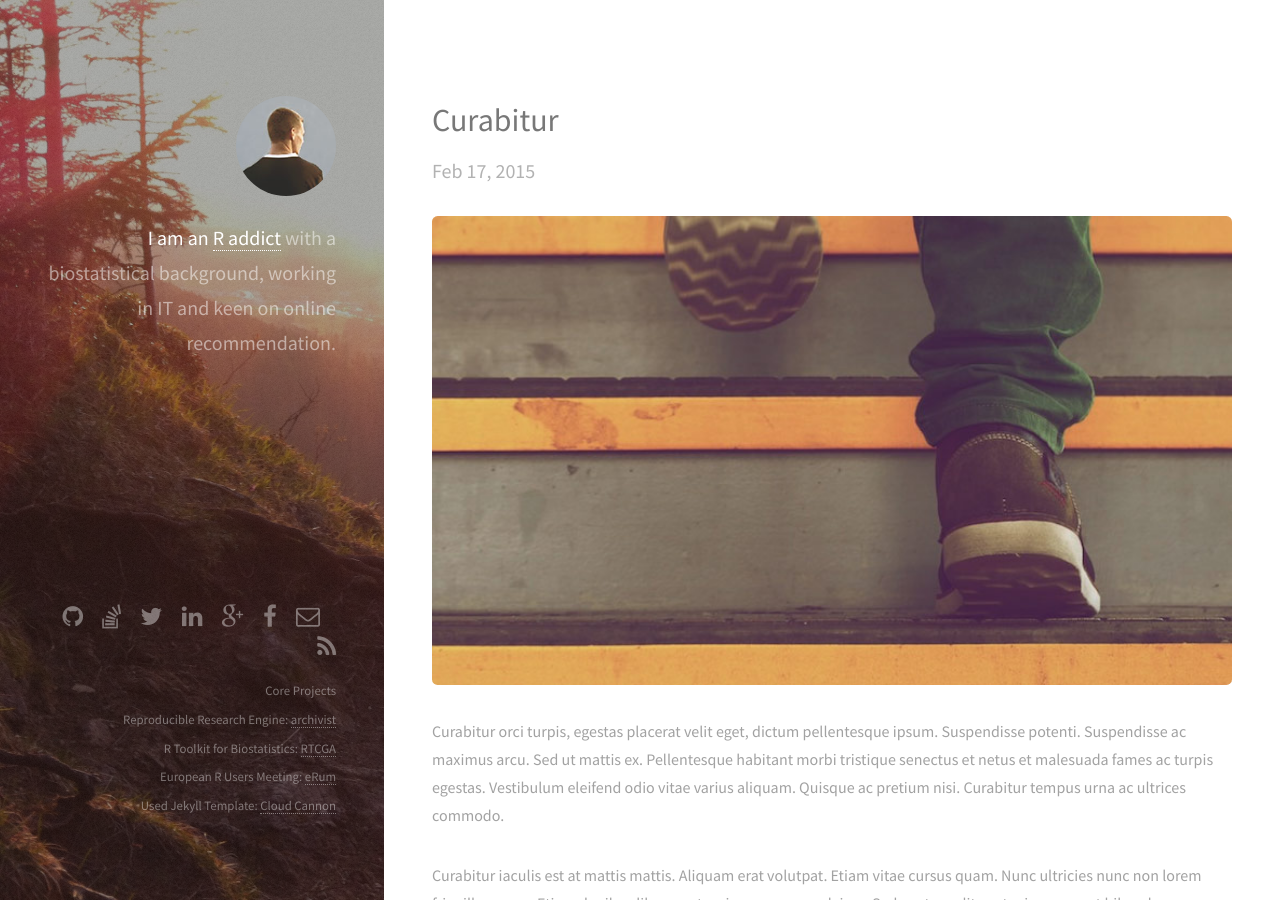
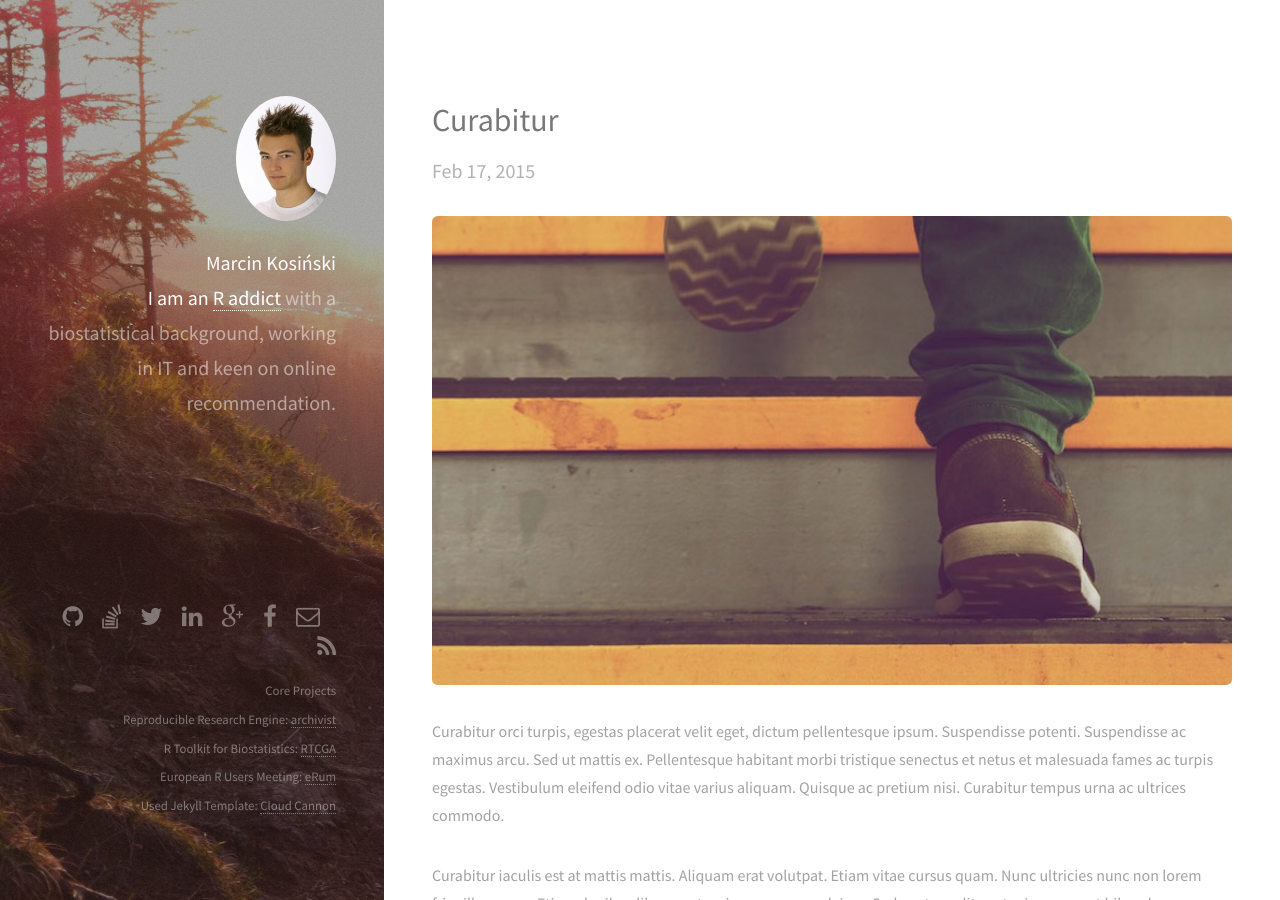
Before and after one commit to MarcinKosinski/MarcinKosinski.github.io, a Jekyll site: the page built from index.html, in a window 1280 px wide and 900 px high. Built offline with Jekyll 4.4.1, drawn with Linux system fonts in a browser that asks for light colours; comment, search, counter and statistics services are not loaded.

Commit message:
zdjecie. nie zbyt gejowe?

```diff
--- a/_layouts/default.html
+++ b/_layouts/default.html
@@ -35,6 +35,7 @@
 
       <header id="header">
           <a href="#" class="image avatar"><img src="/images/avatar.jpg" alt="" /></a>
+          <h1><strong>Marcin Kosiński</strong></h1>
           <h1><strong>I am an <a href="https://www.r-project.org/">R addict</a></strong> with<br>
           a biostatistical background, <br>
           working in IT and keen on <br>
```
Also changed, not shown: images/avatar.jpg, images/avatar2.jpg (added).
